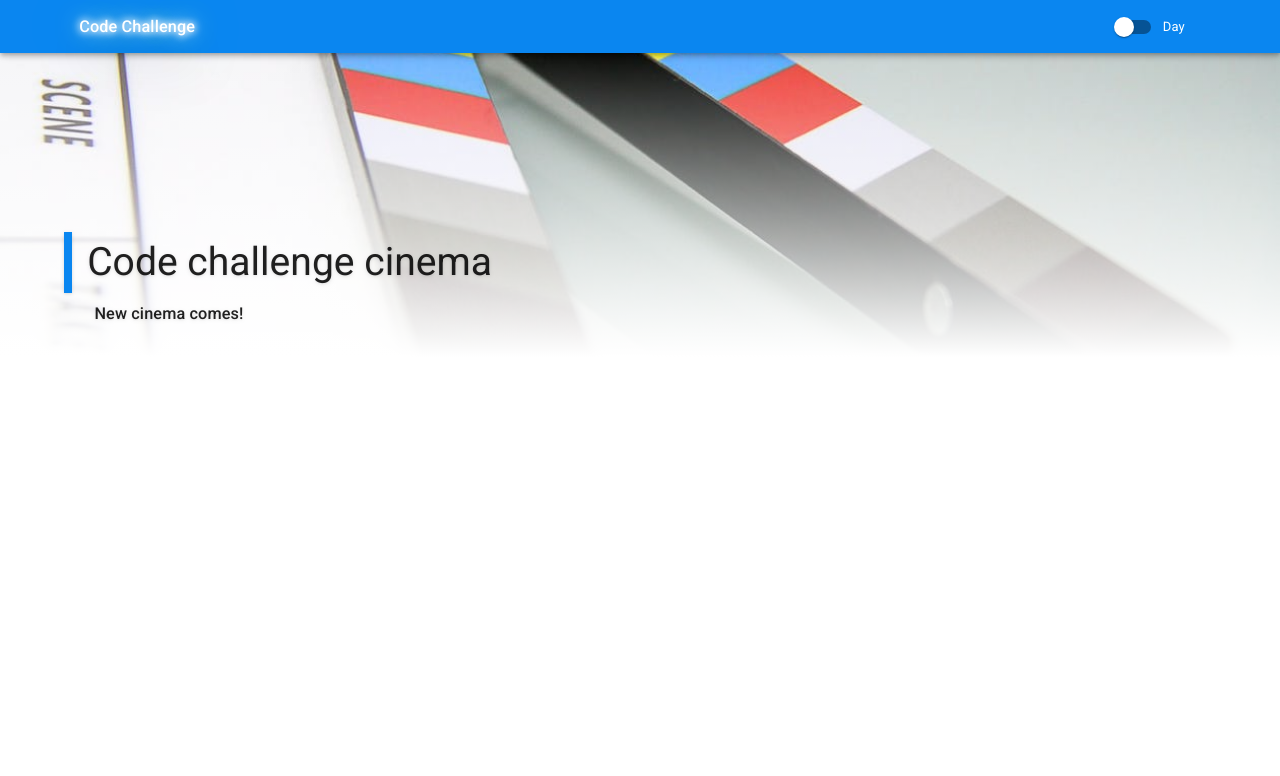
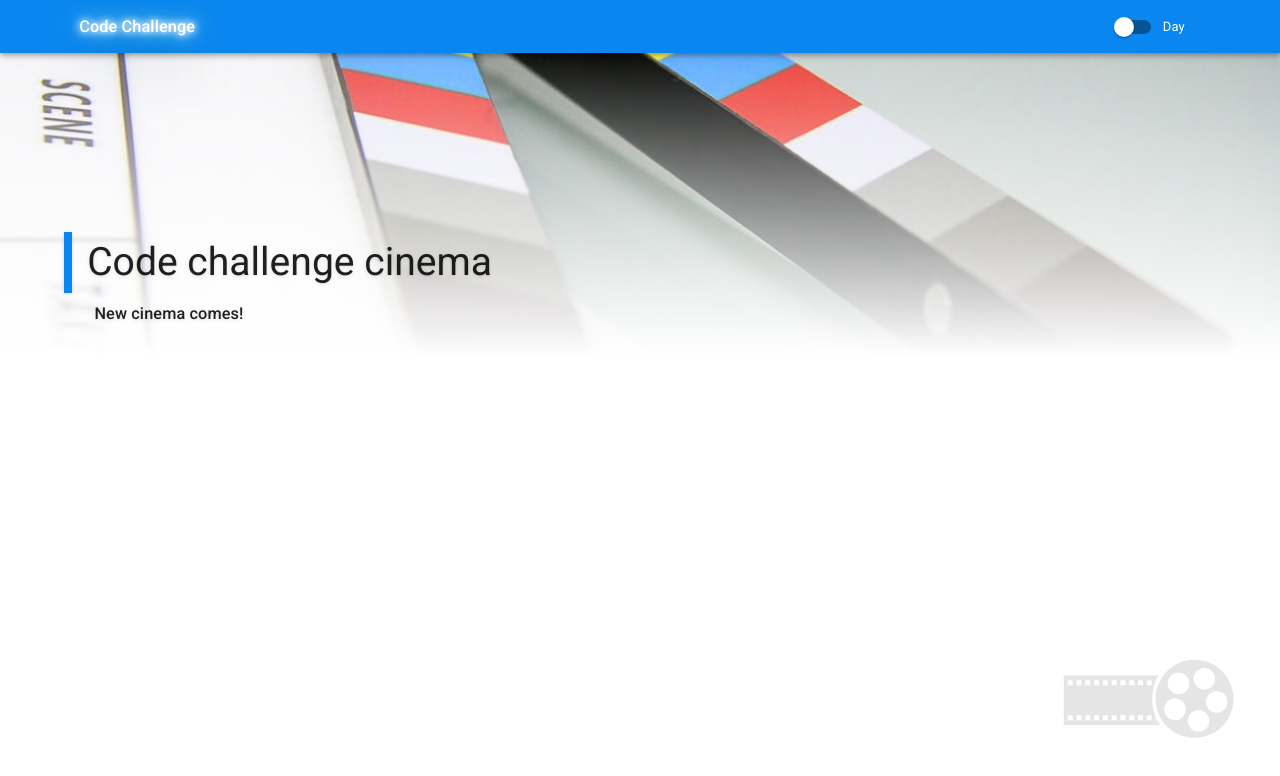
Before and after one commit to Uhmopt/code-challenge, a React (Create React App) app: page / in a window 1280 px wide. Shown: the top 776 px of the page. Built offline with nearby package versions, Linux system fonts and the light colour scheme.

Commit message:
[New] Footer mark

```diff
--- a/src/components/Animations/LottieIcon.js
+++ b/src/components/Animations/LottieIcon.js
@@ -1,4 +1,4 @@
-import successData from "assets/animation/lottie/success.json";
+import successData from "assets/lottie/video-loading.json";
 import React from "react";
 import Lottie from "react-lottie";
 
--- /dev/null
+++ b/src/layouts/FixedWidgets.js
@@ -0,0 +1,19 @@
+import { useTheme } from "@mui/material";
+import AnimRollFilm from "components/Animations/AnimRollFilm";
+import React from "react";
+
+export default function FixedWidgets() {
+  const theme = useTheme();
+
+  return (
+    <div className="relative">
+      <div
+        className={`fixed bottom-0 right-10 ${
+          theme?.palette?.mode === "dark" ? "" : "opacity-10"
+        }`}
+      >
+        <AnimRollFilm />
+      </div>
+    </div>
+  );
+}
--- a/src/layouts/HtmlContainer.js
+++ b/src/layouts/HtmlContainer.js
@@ -1,5 +1,5 @@
 import React from "react";
 
 export default function HtmlContainer({ children = "" }) {
-  return <div className={`min-h-screen`}>{children}</div>;
+  return <div className={`relative min-h-screen transition-all`}>{children}</div>;
 }
--- a/src/layouts/index.js
+++ b/src/layouts/index.js
@@ -1,6 +1,7 @@
 import { Container } from "@mui/material";
 import React from "react";
 import Body from "./Body";
+import FixedWidgets from "./FixedWidgets";
 import Footer from "./Footer";
 import Header from "./Header";
 import HtmlContainer from "./HtmlContainer";
@@ -9,7 +10,7 @@ export default function Layout({ children = <></>, fullWidth = false }) {
   return (
     <HtmlContainer>
       <Header />
-      <div className="mt-14">
+      <div className="pt-14">
         {Boolean(fullWidth) ? (
           <Body>{children}</Body>
         ) : (
@@ -19,6 +20,7 @@ export default function Layout({ children = <></>, fullWidth = false }) {
         )}
       </div>
       <Footer />
+      <FixedWidgets />
     </HtmlContainer>
   );
 }
```
